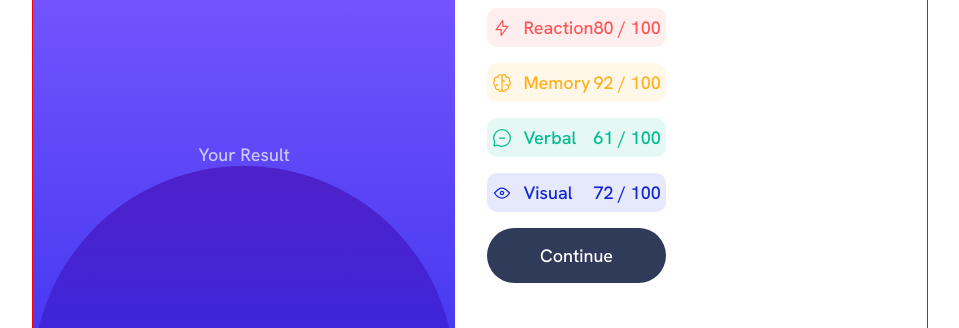
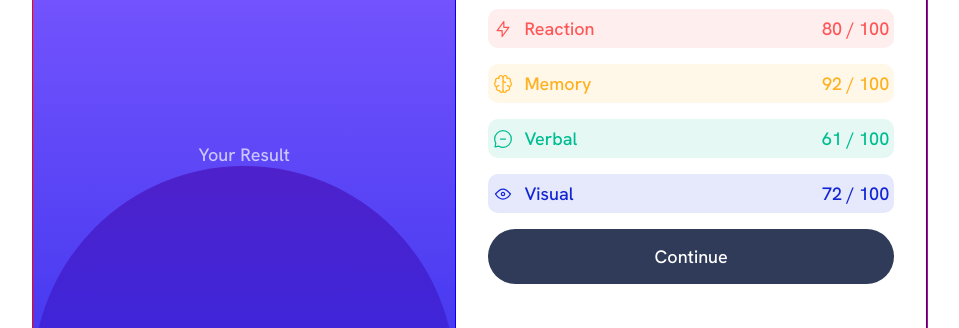
Before and after one commit to UdayPahan/summary-components-, a plain HTML site: page index.html in a window 1280 px wide. Shown: the top 328 px of the page, without its empty margins (160-1119 px from the left). Drawn offline with Linux system fonts and the light colour scheme.

Commit message:
update bottom.css

```diff
--- a/bottom.css
+++ b/bottom.css
@@ -6,6 +6,13 @@
     align-self: flex-start;
 }
 
+@media (min-width:600px){
+   .bottomhalf{
+      height:100%;
+      width:100%;
+      border: 1px solid blue;
+   }
+}
 .bottomhalf div{
     display: flex;
     margin:1rem 0;
```
